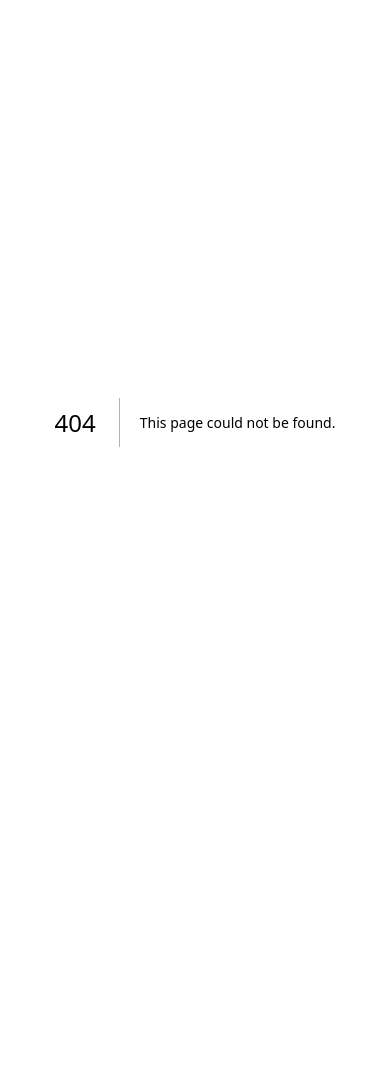
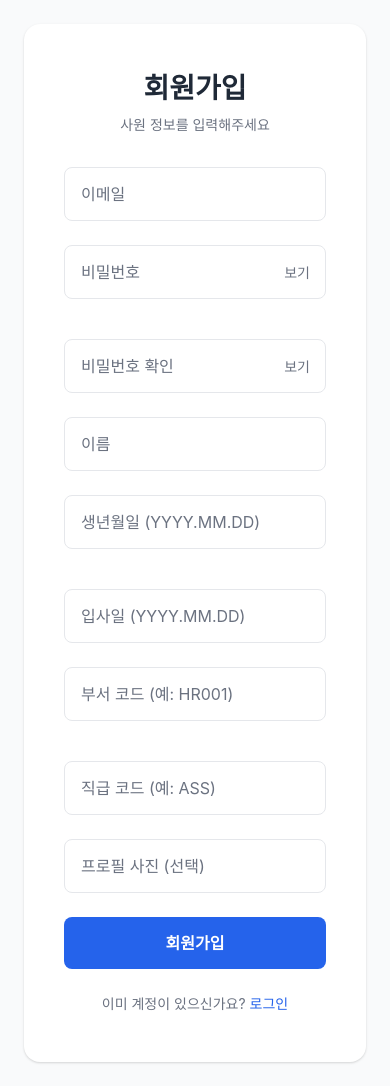
Before and after one commit to jamjukja-team/front, a Next.js app: page /register in a window 390 px wide. Before the commit this address had no page. Before the commit the page ends 844 px from the top, so only its background shows below. Built offline with nearby package versions, Linux system fonts and the light colour scheme.

Commit message:
feat: 회원가입 페이지 구현
- 회원가입 폼 뷰 컴포넌트 제작
- 사원등록 API 연동
- 폼 검증 (이메일, 비밀번호, 날짜 형식)
- 반응형 레이아웃 (2열 그리드)
- 로그인 페이지 링크 추가

```diff
--- /dev/null
+++ b/src/app/register/page.tsx
@@ -0,0 +1,26 @@
+import RegisterView from "@/views/register/Register.view";
+import { registerEmployee } from "@/services/employeeService";
+
+export default function RegisterPage() {
+  const handleRegister = async (data: {
+    email: string;
+    password: string;
+    emp_nm: string;
+    birth_date: string;
+    hire_date: string;
+    dept_id: string;
+    grade_id: string;
+    photo: string;
+  }) => {
+    try {
+      const response = await registerEmployee(data);
+      console.log("Register success:", response);
+      // 성공 시 로그인 페이지로 리다이렉트 또는 다른 처리
+    } catch (error) {
+      console.error("Register error:", error);
+      // 에러 처리
+    }
+  };
+
+  return <RegisterView registerFn={handleRegister} />;
+}
--- /dev/null
+++ b/src/views/register/Register.view.tsx
@@ -0,0 +1,248 @@
+"use client";
+
+import styled from "styled-components";
+import Link from "next/link";
+import Button from "@/components/Button/Button";
+import TextInput from "@/components/Input/TextInput/TextInput";
+import { useForm } from "react-hook-form";
+
+interface RegisterViewProps {
+  registerFn: (data: {
+    email: string;
+    password: string;
+    emp_nm: string;
+    birth_date: string;
+    hire_date: string;
+    dept_id: string;
+    grade_id: string;
+    photo: string;
+  }) => void;
+}
+
+interface RegisterFormData {
+  email: string;
+  password: string;
+  passwordConfirm: string;
+  emp_nm: string;
+  birth_date: string;
+  hire_date: string;
+  dept_id: string;
+  grade_id: string;
+  photo: string;
+}
+
+const RegisterContainer = styled.main`
+  min-height: 100vh;
+  display: flex;
+  align-items: center;
+  justify-content: center;
+  padding: 24px;
+  background-color: var(--color-gray-50);
+`;
+
+const RegisterCard = styled.div`
+  width: 100%;
+  max-width: 500px;
+  padding: 48px 40px;
+  background-color: var(--color-background);
+  border-radius: 16px;
+  box-shadow: 0 1px 3px 0 rgba(0, 0, 0, 0.1), 0 1px 2px 0 rgba(0, 0, 0, 0.06);
+`;
+
+const RegisterTitle = styled.h1`
+  margin: 0 0 8px 0;
+  font-size: 28px;
+  font-weight: 700;
+  line-height: 1.2;
+  color: var(--color-text);
+  text-align: center;
+`;
+
+const RegisterSubtitle = styled.p`
+  margin: 0 0 32px 0;
+  font-size: 14px;
+  color: var(--color-text-secondary);
+  text-align: center;
+`;
+
+const RegisterForm = styled.form`
+  width: 100%;
+`;
+
+const FormRow = styled.div`
+  display: grid;
+  grid-template-columns: 1fr 1fr;
+  gap: 16px;
+
+  @media (max-width: 640px) {
+    grid-template-columns: 1fr;
+  }
+`;
+
+const RegisterButton = styled(Button)`
+  margin-top: 8px;
+`;
+
+const LoginLink = styled.div`
+  margin-top: 24px;
+  text-align: center;
+  font-size: 14px;
+  color: var(--color-text-secondary);
+
+  a {
+    color: var(--color-primary);
+    text-decoration: none;
+    font-weight: 500;
+
+    &:hover {
+      text-decoration: underline;
+    }
+  }
+`;
+
+const RegisterView = ({ registerFn }: RegisterViewProps) => {
+  const {
+    handleSubmit,
+    register,
+    formState: { errors },
+    watch,
+  } = useForm<RegisterFormData>();
+
+  const password = watch("password");
+
+  const onSubmit = (data: RegisterFormData) => {
+    const { passwordConfirm, ...registerData } = data;
+    registerFn(registerData);
+  };
+
+  // 날짜 형식 검증 (YYYY.MM.DD)
+  const validateDate = (value: string) => {
+    const dateRegex = /^\d{4}\.\d{2}\.\d{2}$/;
+    if (!dateRegex.test(value)) {
+      return "날짜 형식은 YYYY.MM.DD 입니다 (예: 2025.10.21)";
+    }
+    return true;
+  };
+
+  return (
+    <RegisterContainer>
+      <RegisterCard>
+        <RegisterTitle>회원가입</RegisterTitle>
+        <RegisterSubtitle>사원 정보를 입력해주세요</RegisterSubtitle>
+        <RegisterForm onSubmit={handleSubmit(onSubmit)}>
+          <TextInput
+            type="email"
+            placeholder="이메일"
+            {...register("email", {
+              required: "이메일을 입력해주세요",
+              pattern: {
+                value: /^[A-Z0-9._%+-]+@[A-Z0-9.-]+\.[A-Z]{2,}$/i,
+                message: "이메일 형식이 올바르지 않습니다",
+              },
+            })}
+            errorMessage={errors?.email?.message as string | undefined}
+          />
+
+          <FormRow>
+            <TextInput
+              type="password"
+              placeholder="비밀번호"
+              showVisibilityToggle
+              {...register("password", {
+                required: "비밀번호를 입력해주세요",
+                minLength: {
+                  value: 6,
+                  message: "비밀번호는 최소 6자 이상이어야 합니다",
+                },
+              })}
+              errorMessage={errors?.password?.message as string | undefined}
+            />
+
+            <TextInput
+              type="password"
+              placeholder="비밀번호 확인"
+              showVisibilityToggle
+              {...register("passwordConfirm", {
+                required: "비밀번호 확인을 입력해주세요",
+                validate: (value) =>
+                  value === password || "비밀번호가 일치하지 않습니다",
+              })}
+              errorMessage={
+                errors?.passwordConfirm?.message as string | undefined
+              }
+            />
+          </FormRow>
+
+          <TextInput
+            type="text"
+            placeholder="이름"
+            {...register("emp_nm", {
+              required: "이름을 입력해주세요",
+            })}
+            errorMessage={errors?.emp_nm?.message as string | undefined}
+          />
+
+          <FormRow>
+            <TextInput
+              type="text"
+              placeholder="생년월일 (YYYY.MM.DD)"
+              {...register("birth_date", {
+                required: "생년월일을 입력해주세요",
+                validate: validateDate,
+              })}
+              errorMessage={
+                errors?.birth_date?.message as string | undefined
+              }
+            />
+
+            <TextInput
+              type="text"
+              placeholder="입사일 (YYYY.MM.DD)"
+              {...register("hire_date", {
+                required: "입사일을 입력해주세요",
+                validate: validateDate,
+              })}
+              errorMessage={errors?.hire_date?.message as string | undefined}
+            />
+          </FormRow>
+
+          <FormRow>
+            <TextInput
+              type="text"
+              placeholder="부서 코드 (예: HR001)"
+              {...register("dept_id", {
+                required: "부서 코드를 입력해주세요",
+              })}
+              errorMessage={errors?.dept_id?.message as string | undefined}
+            />
+
+            <TextInput
+              type="text"
+              placeholder="직급 코드 (예: ASS)"
+              {...register("grade_id", {
+                required: "직급 코드를 입력해주세요",
+              })}
+              errorMessage={errors?.grade_id?.message as string | undefined}
+            />
+          </FormRow>
+
+          <TextInput
+            type="text"
+            placeholder="프로필 사진 (선택)"
+            {...register("photo", {
+              required: false,
+            })}
+            errorMessage={errors?.photo?.message as string | undefined}
+          />
+
+          <RegisterButton type="submit">회원가입</RegisterButton>
+        </RegisterForm>
+        <LoginLink>
+          이미 계정이 있으신가요? <Link href="/login">로그인</Link>
+        </LoginLink>
+      </RegisterCard>
+    </RegisterContainer>
+  );
+};
+
+export default RegisterView;
```
